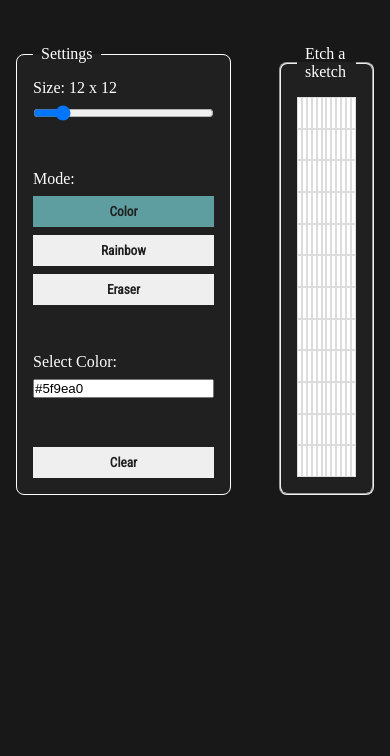
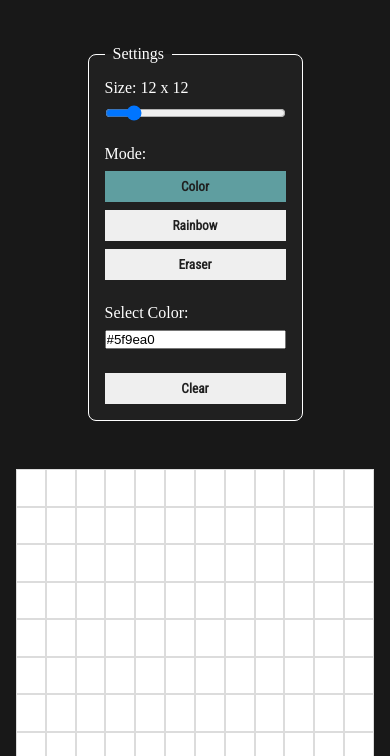
Before and after one commit to mmtrez/JavaScript-Projects, a plain HTML site: page Etch-A-Sketch/index.html in a window 390 px wide. Shown: the part 88-844 px from the top of the page. Drawn offline with Linux system fonts and the light colour scheme; a web font is replaced by a local one.

Commit message:
fix responsive issues

```diff
--- a/Etch-A-Sketch/style.css
+++ b/Etch-A-Sketch/style.css
@@ -51,6 +51,7 @@ button:active {
   display: flex;
   justify-content: center;
   gap: 3rem;
+  flex-wrap: wrap;
 }
 
 .settings {
@@ -100,3 +101,14 @@ legend {
   opacity: 0.4;
   pointer-events: none;
 }
+
+@media only screen and (max-width: 500px) {
+  .grid-container {
+    padding: 0;
+    border: none;
+    width: 100%;
+  }
+  .grid-container > legend {
+    display: none;
+  }
+}
```
